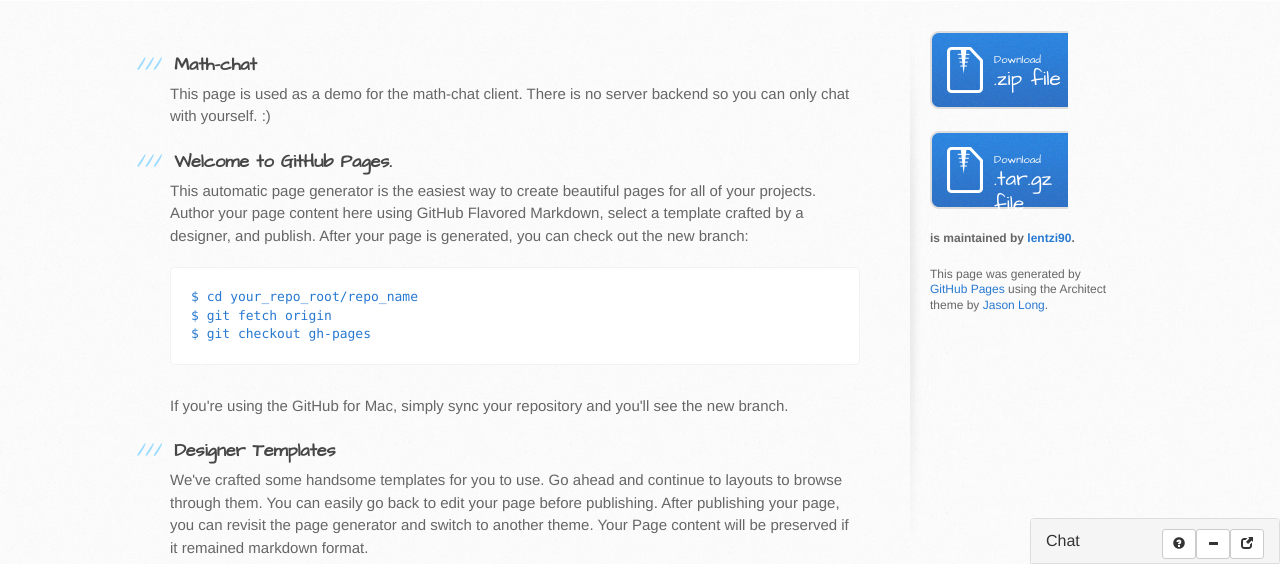
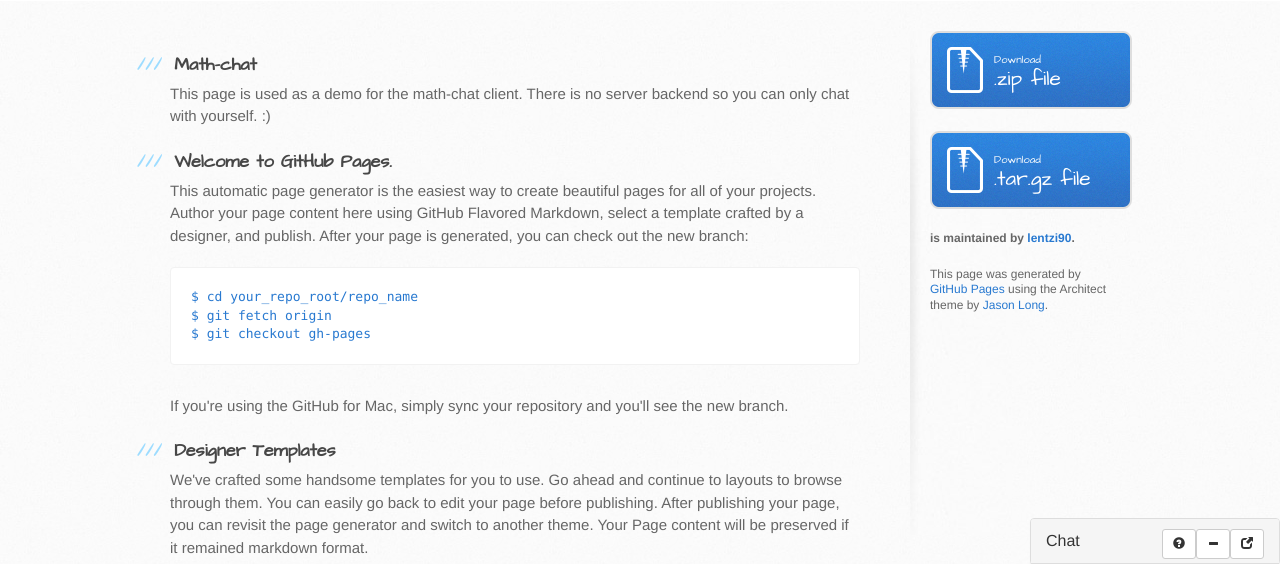
Before and after one commit to lentzi90/math-chat, a PHP site: page / in a window 1280 px wide. Shown: the part 235-799 px from the top of the page. Run offline with PHP 8.4, Linux system fonts and the light colour scheme; some libraries are stand-ins or nearby versions.

Commit message:
Added more width to aside a.button
Background image didn't show completly.

```diff
--- a/stylesheets/stylesheet.css
+++ b/stylesheets/stylesheet.css
@@ -538,7 +538,7 @@ header a.button {
 }
 aside a.button {
   display: block;
-  width: 138px;
+  width: 202px;
   padding-left: 64px;
   margin-bottom: 20px;
   font-size: 21px;
```
